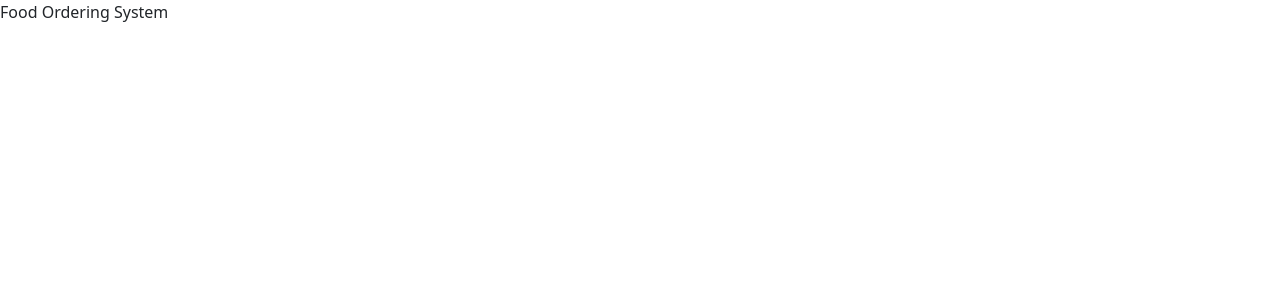
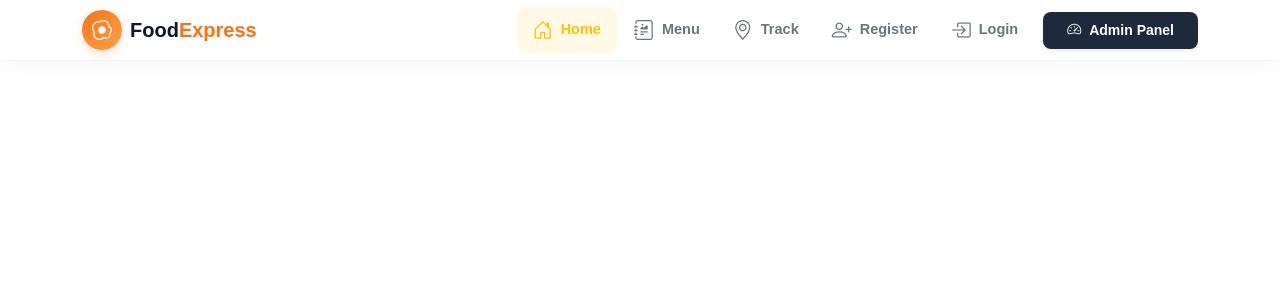
Before and after one commit to rahul-hasan25/foodOrderingSystem-Django_ReactJS, a React (Create React App) app in the folder frontend/: page / in a window 1280 px wide. Shown: the top 300 px of the page. Built offline with nearby package versions, Linux system fonts and the light colour scheme.

Commit message:
Navbar Design on Home Page

```diff
--- a/frontend/src/components/AdminHeader.js
+++ b/frontend/src/components/AdminHeader.js
@@ -1,5 +1,5 @@
 import React from 'react'
-import { useNavigate } from 'react-router-dom';
+import { Link, useNavigate } from 'react-router-dom';
 
 const AdminHeader = ({toggleSidebar, sidebarOpen}) => {
   const navigate = useNavigate();
@@ -17,7 +17,7 @@ const AdminHeader = ({toggleSidebar, sidebarOpen}) => {
       <link rel="stylesheet" href="https://cdnjs.cloudflare.com/ajax/libs/bootstrap-icons/1.11.3/font/bootstrap-icons.min.css" />
       <nav className="navbar navbar-expand-lg bg-white w-100 px-4 shadow-sm" style={{ borderBottom: '1px solid #e2e8f0', paddingTop: '8px', paddingBottom: '8px'}}>
         <div className="container-fluid p-0">
-          <a className="navbar-brand d-flex align-items-center gap-2" href="#home" style={{ textDecoration: 'none' }}>
+          <Link to='/' className="navbar-brand d-flex align-items-center gap-2" style={{ textDecoration: 'none' }}>
             <button onClick={toggleSidebar} className="btn btn-outline-secondary me-2">
               <i className="bi bi-text-left fs-5"></i>
             </button>
@@ -28,7 +28,7 @@ const AdminHeader = ({toggleSidebar, sidebarOpen}) => {
             <span className="fw-bold tracking-wide" style={{ color: '#0f172a', fontSize: '20px' }}>
               Food<span style={{ color: '#f97316' }}>Express</span>
             </span>
-          </a>
+          </Link>
 
           <button className="navbar-toggler border-0 shadow-none" type="button" data-bs-toggle="collapse" data-bs-target="#navbarContent" aria-controls="navbarContent" aria-expanded="false" aria-label="Toggle navigation">
             <span className="navbar-toggler-icon"></span>
--- a/frontend/src/pages/Home.js
+++ b/frontend/src/pages/Home.js
@@ -1,10 +1,66 @@
-import React from 'react'
+import React from 'react';
+import { Link, useLocation } from 'react-router-dom';
 
 const Home = () => {
+  const location = useLocation();
+  const isActive = (path) => location.pathname === path;
   return (
-    <div>
-      Food Ordering System
-    </div>
+    <nav className="navbar navbar-expand-lg navbar-light sticky-top bg-white" style={{ boxShadow: '0 4px 30px rgba(0, 0, 0, 0.03)', borderBottom: '1px solid #f1f5f9', padding: '5px 0', fontFamily: "'Poppins', sans-serif"}}>
+        <div className="container">
+            <Link to='/' className="navbar-brand d-flex align-items-center gap-2" style={{ textDecoration: 'none' }}>
+              <div className="d-flex align-items-center justify-content-center rounded-circle text-white" style={{ width: '40px', height: '40px', fontSize: '20px', background: 'linear-gradient(135deg, #f97316 0%, #ffa14a 100%)', boxShadow: '0 4px 12px rgba(249, 115, 22, 0.2)'}}>
+                <i className="bi bi-egg-fried"></i>
+              </div>
+              <span className="fw-bold tracking-wide" style={{ color: '#0f172a', fontSize: '20px' }}>
+                Food<span style={{ color: '#f97316' }}>Express</span>
+              </span>
+            </Link>
+
+            <button className="navbar-toggler border-0 shadow-none p-2" type="button" data-bs-toggle="collapse" data-bs-target="#foodflexNavbar" aria-controls="foodflexNavbar" aria-expanded="false" aria-label="Toggle navigation" >
+                <i className="bi bi-list fs-2 text-dark"></i>
+            </button>
+
+            <div className="collapse navbar-collapse" id="foodflexNavbar">
+              <ul className="navbar-nav ms-auto align-items-lg-center mt-3 mt-lg-0" style={{ gap: '1px' }}>
+                <li className="nav-item">
+                  <Link to="/" className={`nav-link px-3 py-2 rounded-3 fw-semibold d-flex align-items-center gap-2 transition-all ${isActive('/') ? 'text-warning bg-warning bg-opacity-10' : 'text-secondary'}`}  style={{ fontSize: '14.5px', transition: 'all 0.2s' }}>
+                      <i className="bi bi-house-door fs-5"></i> Home
+                  </Link>
+                </li>
+
+                <li className="nav-item">
+                  <Link to="/menu" className={`nav-link px-3 py-2 rounded-3 fw-semibold d-flex align-items-center gap-2 transition-all ${isActive('/menu') ? 'text-warning bg-warning bg-opacity-10' : 'text-secondary'}`} style={{ fontSize: '14.5px', transition: 'all 0.2s' }}>
+                      <i className="bi bi-journal-richtext fs-5"></i> Menu
+                  </Link>
+                </li>
+
+                <li className="nav-item">
+                  <Link to="/track" className={`nav-link px-3 py-2 rounded-3 fw-semibold d-flex align-items-center gap-2 transition-all ${isActive('/track') ? 'text-warning bg-warning bg-opacity-10' : 'text-secondary'}`} style={{ fontSize: '14.5px', transition: 'all 0.2s' }}>
+                      <i className="bi bi-geo-alt fs-5"></i> Track
+                  </Link>
+                </li>
+
+                <li className="nav-item">
+                  <Link to="/register" className={`nav-link px-3 py-2 rounded-3 fw-semibold d-flex align-items-center gap-2 transition-all ${isActive('/register') ? 'text-warning bg-warning bg-opacity-10' : 'text-secondary'}`} style={{ fontSize: '14.5px', transition: 'all 0.2s' }}>
+                      <i className="bi bi-person-plus fs-5"></i> Register
+                  </Link>
+                </li>
+
+                <li className="nav-item me-lg-2">
+                  <Link to="/login" className={`nav-link px-3 py-2 rounded-3 fw-semibold d-flex align-items-center gap-2 transition-all ${isActive('/login') ? 'text-warning bg-warning bg-opacity-10' : 'text-secondary'}`} style={{ fontSize: '14.5px', transition: 'all 0.2s' }}>
+                      <i className="bi bi-box-arrow-in-right fs-5"></i> Login
+                  </Link>
+                </li>
+
+                <li className="nav-item mt-2 mt-lg-0">
+                  <Link to="/admin" className="nav-link px-4 py-2 rounded-3 fw-semibold text-white d-flex align-items-center justify-content-center gap-2 shadow-sm" style={{ fontSize: '14px', backgroundColor: '#1e293b',  border: 'none', transition: 'all 0.2s' }} onMouseEnter={(e) => e.currentTarget.style.backgroundColor = '#0f172a'} onMouseLeave={(e) => e.currentTarget.style.backgroundColor = '#1e293b'}>
+                      <i className="bi bi-speedometer2"></i> Admin Panel
+                  </Link>
+                </li>
+              </ul>
+            </div>
+        </div>
+    </nav>
   )
 }
 
--- a/frontend/src/pages/ManageFood.js
+++ b/frontend/src/pages/ManageFood.js
@@ -157,7 +157,7 @@ const ManageFood = () => {
                                     {/* <th className="py-3 px-4 text-secondary fw-semibold uppercase tracking-wider" style={{ fontSize: '13px', width: '10%' }}>Image</th> */}
                                     <th className="py-3 px-4 text-secondary fw-semibold uppercase tracking-wider" style={{ fontSize: '13px' }}>Food Name</th>
                                     <th className="py-3 px-4 text-secondary fw-semibold uppercase tracking-wider" style={{ fontSize: '13px' }}>Category</th>
-                                    <th className="py-3 px-4 text-secondary fw-semibold uppercase tracking-wider" style={{ fontSize: '13px' }}>Price</th>
+                                    <th className="py-3 px-4 text-secondary fw-semibold uppercase tracking-wider" style={{ fontSize: '13px' }}>Price (BDT)</th>
                                     <th className="py-3 px-4 text-secondary fw-semibold uppercase tracking-wider" style={{ fontSize: '13px' }}>Quantity</th>
                                     <th className="py-3 px-4 text-secondary fw-semibold uppercase tracking-wider" style={{ fontSize: '13px', width: '12%' }}>Status</th>
                                     <th className="py-3 px-4 text-secondary fw-semibold text-center uppercase tracking-wider" style={{ width: '12%', fontSize: '13px' }}>Action</th>
@@ -202,7 +202,7 @@ const ManageFood = () => {
                                             </td>
 
                                             <td className="py-3 px-4 text-dark fw-bold">
-                                                ${parseFloat(food.item_price).toFixed(2)}
+                                                {parseFloat(food.item_price).toFixed(2)}
                                             </td>
 
                                             <td className="py-3 px-4 text-secondary fw-medium">
```
